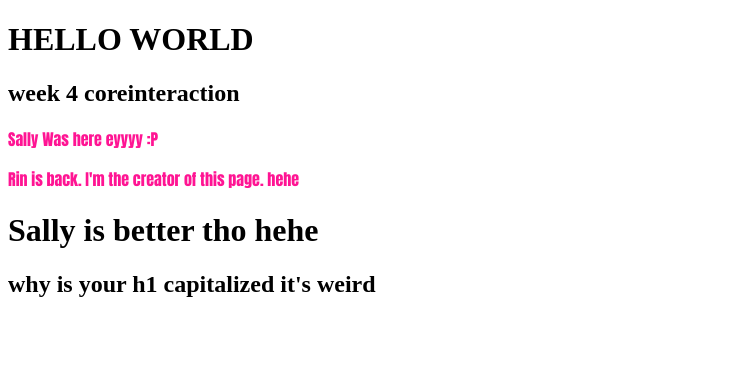
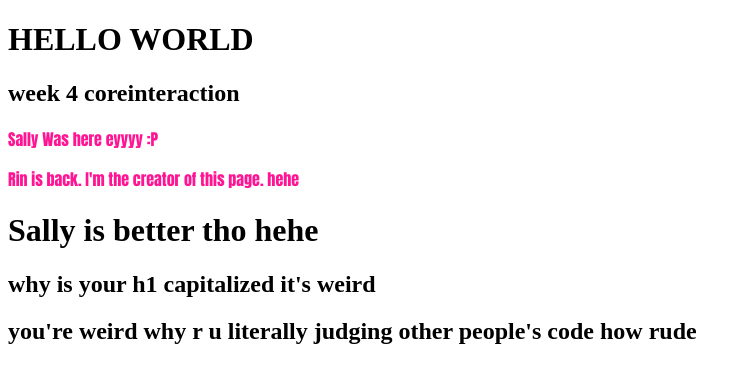
Before and after one commit to sanar189tns/interaction-core-lecture-week4, a plain HTML site: page week 4/index.html in a window 1280 px wide. Shown: the whole page, without its empty margins (0-751 px from the left). Drawn offline with Linux system fonts and the light colour scheme.

Commit message:
new line in body

```diff
--- a/week 4/index.html
+++ b/week 4/index.html
@@ -10,5 +10,6 @@
         <p>Rin is back. I'm the creator of this page. hehe</p>
         <H1>Sally is better tho hehe</H1>
         <h2>why is your h1 capitalized it's weird</h2>
+        <h2>you're weird why r u literally judging other people's code how rude</h2>
     </body>
 </html>
```
